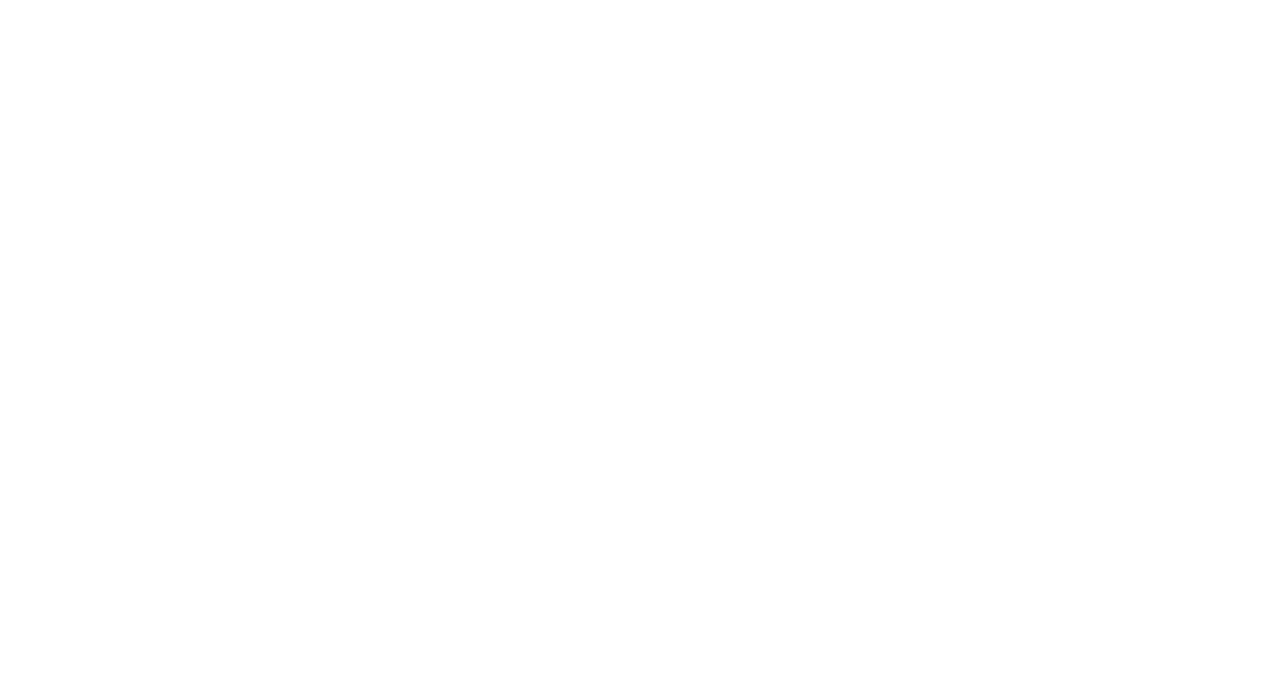
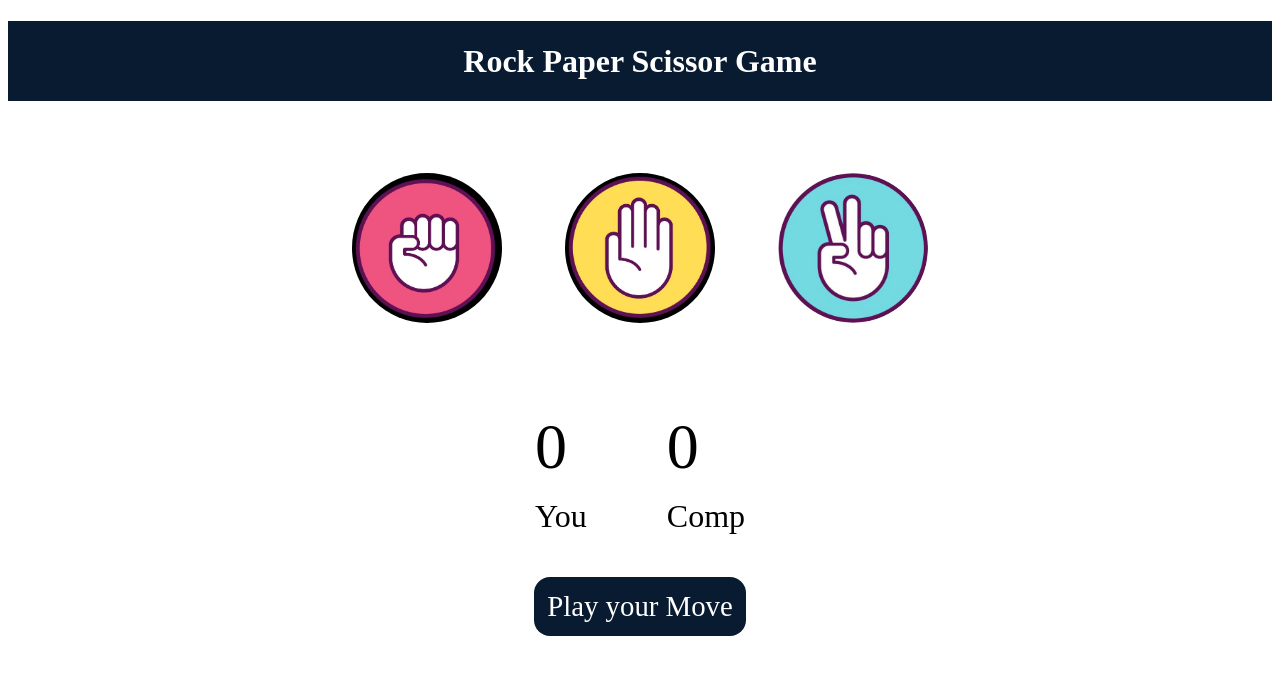
Before and after one commit to Shubhi-Kushwaha/RockPapperScissors-game, a plain HTML site: page index.html in a window 1280 px wide. Drawn offline with Linux system fonts and the light colour scheme.

Commit message:
adding css and js

```diff
--- /dev/null
+++ b/app.js
@@ -0,0 +1,11 @@
+let userScore=0;
+let compScore=0;
+
+const choices=document.querySelectorAll(".choice");
+
+choices.forEach((choices)=>{
+    console.log(choices);
+    choices.addEventListener("click",()=>{
+           console.log("choice was clicked");
+    })
+})
--- a/index.html
+++ b/index.html
@@ -3,9 +3,37 @@
 <head>
     <meta charset="UTF-8">
     <meta name="viewport" content="width=device-width, initial-scale=1.0">
-    <title>RockPapperScissor</title>
+    <title>Rock Paper Scissor Game</title>
+    <link rel="stylesheet" href="style.css">
 </head>
 <body>
-
+  <h1>Rock Paper Scissor Game</h1>
+  <div class="choices">
+    <div class="choice" id="rock">
+        <img src="rock.jpg">
+    </div>
+    <div class="choice" id="papper">
+        <img src="papper.jpg">
+    </div>
+    <div class="choice" id="scissor">
+        <img src="scissor.jpg">
+    </div>
+  </div>
+  <div class="score-board">
+    <div class="score">
+        <p id="user-score">0</p>
+        <p id="y">You</p>
+    </div>
+    <div class="score">
+        <p id="comp-score">0</p>
+        <p id="c">Comp</p>
+    </div>
+  </div>
+  <div class="msg-container">
+    <p id="msg">
+        Play your Move
+    </p>
+  </div>
+  <script src="app.js"></script>
 </body>
 </html>
--- /dev/null
+++ b/style.css
@@ -0,0 +1,71 @@
+.{
+    margin:0 ;
+    padding: 0;
+    text-align: center;
+}
+h1{
+    background-color: #081b31;
+    color: #fff;
+    height: 5rem;
+    text-align: center;
+    line-height: 5rem;
+}
+.choice{
+   height: 165px;
+   width: 165px;
+   border-radius: 50%;
+   display: flex;
+   justify-content: center;
+   align-items: center;
+}
+.choice:hover{
+    cursor: pointer;
+    background-color: #081b31;
+}
+img{
+    height: 150px;
+    width: 150px;
+    object-fit: cover;
+    border-radius: 50%;
+}
+.choices{
+    display: flex;
+    justify-content: center;
+    align-items: center;
+    gap: 3rem;
+    margin-top: 4rem;
+
+
+}
+.score-board{
+    display: flex;
+    justify-content: center;
+    align-items: center;
+    font-size: 2rem;
+    margin-top: 1rem;
+    gap: 5rem;
+}
+#user-score,#comp-score{
+    font-size: 4rem;
+}
+.msg-container{
+    display: flex;
+    justify-content: center;
+
+}
+#msg{
+    background-color: #081b31;
+    color: #fff;
+    font-size: 1.8rem;
+    display: inline;
+    padding: 0.8rem;
+    border-radius: 1rem;
+
+
+}
+#y,#c{
+    line-height: 0rem;
+    padding: 0rem;
+    margin-top: -2rem;
+
+}
```
Also changed, not shown: papper.jpg (added), rock.jpg (added), scissor.jpg (added).
